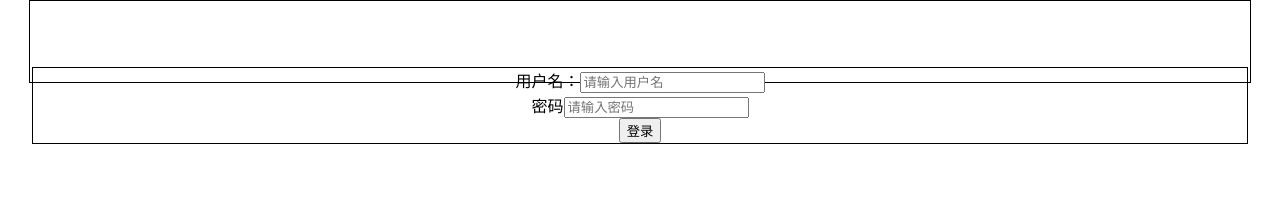
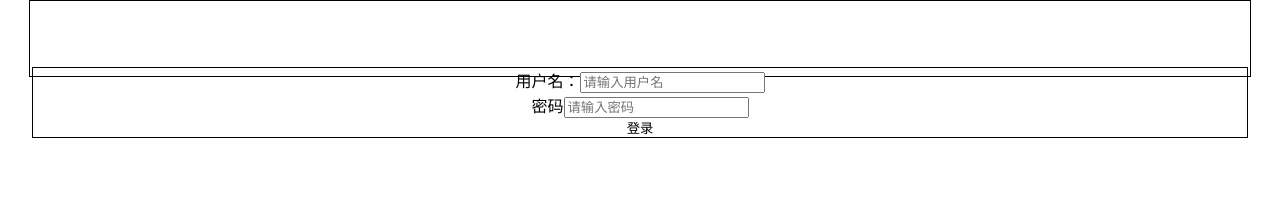
Before and after one commit to calllivecn/easywg, a Vue app in the folder frontend/: page /#/login in a window 1280 px wide. Shown: the top 208 px of the page. Built offline with nearby package versions, Linux system fonts and the light colour scheme.

Commit message:
初步测试ok

```diff
--- a/frontend/src/components/login.vue
+++ b/frontend/src/components/login.vue
@@ -5,7 +5,7 @@
         <br>
         <span>密码</span><input v-model="password" type="password" placeholder="请输入密码">
         <br>
-        <input type="submit" @click="login" placeholder="请输入用户名" value="登录">
+        <button v-on:click="login">登录</button>
     </div>
 </template>
 
@@ -59,4 +59,11 @@ export default {
     position: relative;
     top: 4rem;
 }
+button {
+  margin: 0;
+  padding: 0;
+  border: transparent;  /* 自定义边框 */
+  outline: none;    /* 消除默认点击蓝色边框效果 */
+  background-color: transparent;
+}
 </style>
```
Also changed, not shown: 2 other files (tests, documents, lock files or other folders).
